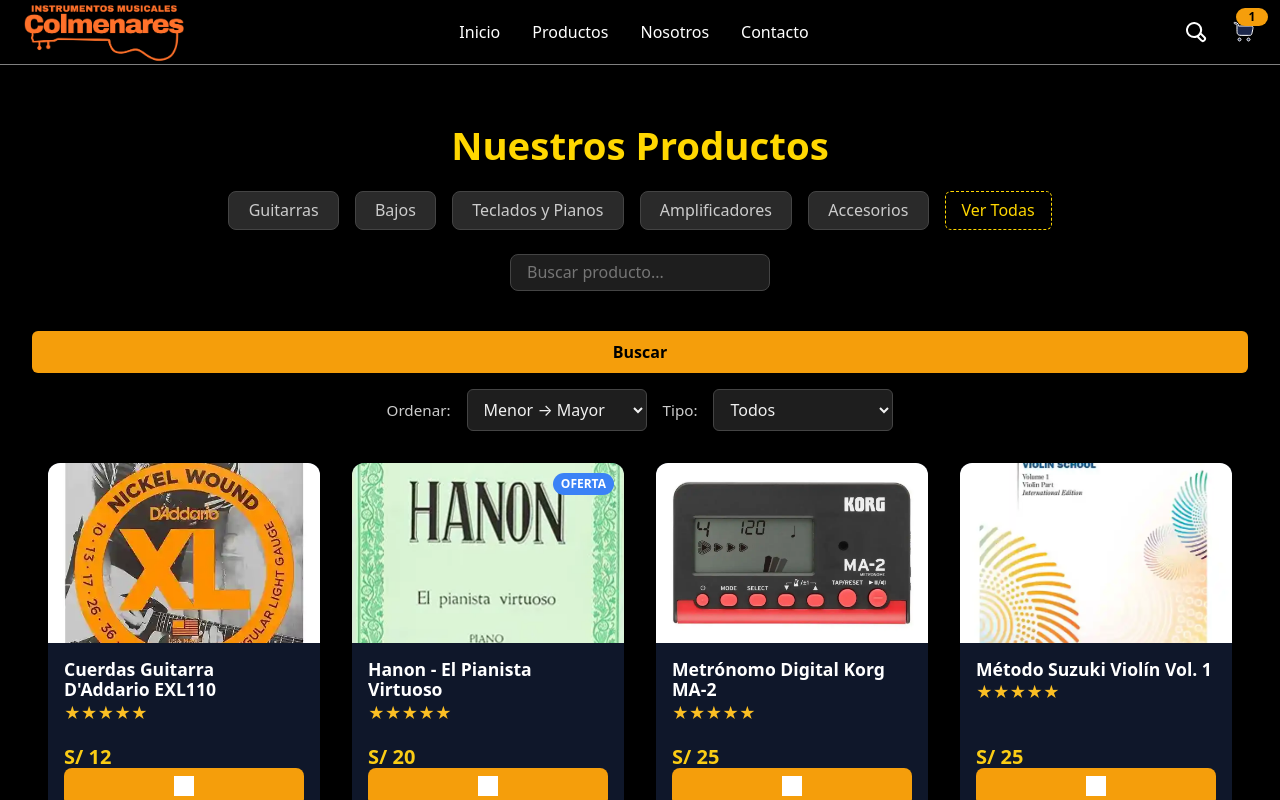
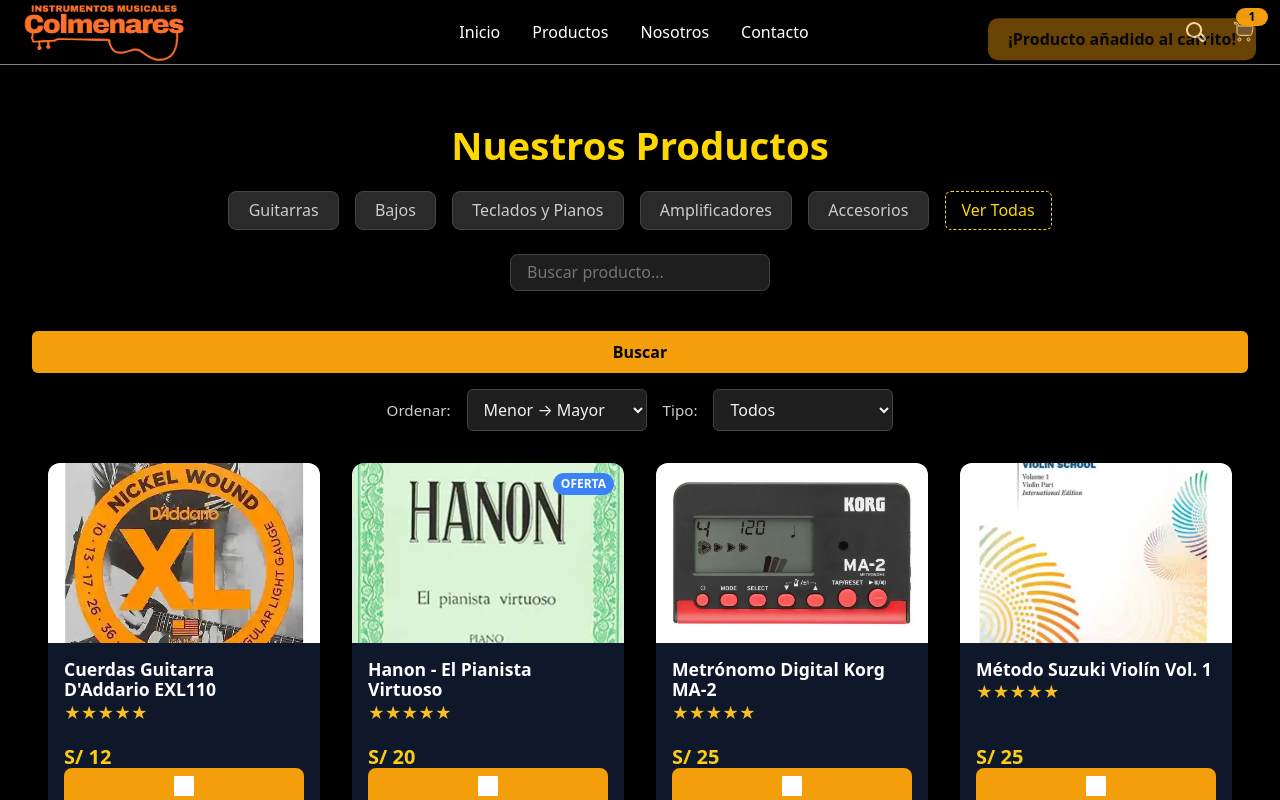
Before and after one commit to Manuelito18/colmenares-react, a React (Vite) app: page /productos in a window 1280 px wide. Both pictures are taken after a click on the button 184 px from the left and 787 px from the top of the page. Shown: the top 800 px of the page. Built offline with nearby package versions, Linux system fonts and the light colour scheme; grey boxes are pictures that could not be loaded.

Commit message:
feat(many improvements): min

```diff
--- a/index.css
+++ b/index.css
@@ -18,3 +18,26 @@
   height: 100vh;
   touch-action: none;
 }
+
+/* styles/global.css */
+.notification {
+  position: fixed;
+  top: 1.5rem;
+  right: 1.5rem;
+  background: #f59e0b;
+  color: #111;
+  padding: 0.75rem 1.25rem;
+  border-radius: 10px;
+  font-weight: bold;
+  font-size: 1rem;
+  box-shadow: 0 0 15px rgba(0,0,0,0.25);
+  animation: fade-slide 3s ease forwards;
+  z-index: 9999;
+}
+
+@keyframes fade-slide {
+  0% { opacity: 0; transform: translateY(-10px); }
+  10% { opacity: 1; transform: translateY(0); }
+  90% { opacity: 1; transform: translateY(0); }
+  100% { opacity: 0; transform: translateY(-10px); }
+}
--- /dev/null
+++ b/src/AppProviders.jsx
@@ -0,0 +1,8 @@
+import { CartProvider } from "./context/CartContext";
+import { NotificationProvider } from "./context/NotificationContext";
+
+export const AppProviders = ({ children }) => (
+  <NotificationProvider>
+    <CartProvider>{children}</CartProvider>
+  </NotificationProvider>
+);
--- a/src/components/CardProduct.jsx
+++ b/src/components/CardProduct.jsx
@@ -1,11 +1,13 @@
 import styles from "./styles/CardProduct.module.css";
 import CartIcon from "/imgs/icons/CartCard.svg";
-
 import { useCart } from "../context/CartContext";
+import { useNotification } from "../context/NotificationContext";
 
 export default function CardProduct({ producto }) {
   const { nombre, precio, imagen, rating = 0, stado } = producto;
   const { addToCart } = useCart();
+  const { setMessage } = useNotification();
+
   const badgeLabel =
     stado === true ? "OFERTA" : stado === false ? "NUEVO" : null;
 
@@ -18,6 +20,11 @@
         ★
       </span>
     ));
+
+  const handleAddToCart = () => {
+    addToCart(producto);
+    setMessage("¡Producto añadido al carrito!");
+  };
 
   return (
     <div className={styles.card}>
@@ -36,7 +43,7 @@
 
         <button
           className={styles.cartBtn}
-          onClick={() => addToCart(producto)}
+          onClick={handleAddToCart}
           aria-label="Agregar al carrito"
         >
           <img src={CartIcon} alt="Carrito" className={styles.cartIcon} />
--- a/src/components/Success.jsx
+++ b/src/components/Success.jsx
@@ -1,17 +1,18 @@
 import styles from "./styles/Success.module.css";
+import { useEffect } from "react";
 import { Link } from "react-router-dom";
 import { useCart } from "../context/CartContext";
 
 export default function Success() {
   const { clearCart } = useCart();
-
+  useEffect(() => {
+    clearCart();
+  }, []);
   return (
     <div className={styles.success}>
       <h2>¡Compra realizada con éxito! 🎉</h2>
       <p>Tu pedido está en proceso y será enviado pronto.</p>
-      <Link to="/" onClick={clearCart()}>
-        Volver al inicio
-      </Link>
+      <Link to="/">Volver al inicio</Link>
     </div>
   );
 }
--- a/src/components/styles/Processing.module.css
+++ b/src/components/styles/Processing.module.css
@@ -1,14 +1,23 @@
 .processing {
+  position: fixed;
+  top: 0;
+  left: 0;
+  width: 100vw;
+  height: 100vh;
+  z-index: 9999;
+
   display: flex;
   flex-direction: column;
   align-items: center;
   justify-content: center;
-  padding: 4rem 2rem;
+
   background-color: #111;
   color: #eee;
-  height: 100vh;
   text-align: center;
+
+  overflow: hidden;
 }
+
 
 .spinner {
   width: 64px;
@@ -31,36 +40,3 @@
   font-weight: 500;
   color: #f59e0b;
 }
-.processing {
-  display: flex;
-  flex-direction: column;
-  align-items: center;
-  justify-content: center;
-  padding: 4rem 2rem;
-  background-color: #111;
-  color: #eee;
-  height: 100vh;
-  text-align: center;
-}
-
-.spinner {
-  width: 64px;
-  height: 64px;
-  border: 6px solid rgba(255, 204, 0, 0.3);
-  border-top: 6px solid #f59e0b;
-  border-radius: 50%;
-  animation: spin 1s linear infinite;
-  margin-bottom: 1.5rem;
-}
-
-@keyframes spin {
-  to {
-    transform: rotate(360deg);
-  }
-}
-
-.processing p {
-  font-size: 1.2rem;
-  font-weight: 500;
-  color: #f59e0b;
-}
--- /dev/null
+++ b/src/context/NotificationContext.jsx
@@ -0,0 +1,23 @@
+import { createContext, useContext, useState, useEffect } from "react";
+
+const NotificationContext = createContext();
+
+export const useNotification = () => useContext(NotificationContext);
+
+export const NotificationProvider = ({ children }) => {
+  const [message, setMessage] = useState("");
+
+  useEffect(() => {
+    if (message) {
+      const timer = setTimeout(() => setMessage(""), 3000);
+      return () => clearTimeout(timer);
+    }
+  }, [message]);
+
+  return (
+    <NotificationContext.Provider value={{ setMessage }}>
+      {children}
+      {message && <div className="notification">{message}</div>}
+    </NotificationContext.Provider>
+  );
+};
--- a/src/main.jsx
+++ b/src/main.jsx
@@ -2,12 +2,12 @@
 import ReactDOM from "react-dom/client";
 import { RouterProvider } from "react-router-dom";
 import router from "./routes/router";
-import { CartProvider } from "./context/CartContext";
+import { AppProviders } from "./AppProviders";
 
 ReactDOM.createRoot(document.getElementById("root")).render(
   <React.StrictMode>
-    <CartProvider>
+    <AppProviders>
       <RouterProvider router={router} />
-    </CartProvider>
+    </AppProviders>
   </React.StrictMode>
 );
--- a/src/pages/Checkout.jsx
+++ b/src/pages/Checkout.jsx
@@ -5,13 +5,21 @@
 import PaymentForm from "../components/PaymentForm";
 import Processing from "../components/Processing";
 import Success from "../components/Success";
-
 import ScrollToTop from "../components/specials/ScrollToTop";
+import { useEffect } from "react";
 
 export default function Checkout() {
   const { cartItems, clearCart } = useCart();
   const [step, setStep] = useState(1);
   const [address, setAddress] = useState("");
+
+  useEffect(() => {
+    if (step === 2) {
+      document.body.style.overflow = "hidden";
+    } else {
+      document.body.style.overflow = "auto";
+    }
+  }, [step]);
 
   const handlePayment = async () => {
     if (step === 1 && !address.trim()) {
@@ -25,6 +33,8 @@
   };
 
   return (
+    <>
+      <ScrollToTop />
       <div className={styles.checkoutContainer}>
         {step === 1 && (
           <div className={styles.grid}>
@@ -55,5 +65,6 @@
           </>
         )}
       </div>
+    </>
   );
 }
--- a/src/pages/styles/Productos.module.css
+++ b/src/pages/styles/Productos.module.css
@@ -45,6 +45,7 @@
   flex-wrap: wrap;
 }
 
+
 .buscador input {
   padding: 0.5rem 1rem;
   font-size: 1rem;
@@ -70,7 +71,14 @@
   border-radius: 8px;
   cursor: pointer;
   transition: background 0.3s;
+  white-space: nowrap;
+  flex: 0 0 auto;
+  width: auto;
+  max-width: 100%;
 }
+
+
+
 
 .buscador button:hover {
   background-color: #e6c200;
```
Lines whose indentation alone changed are shown as unchanged.
